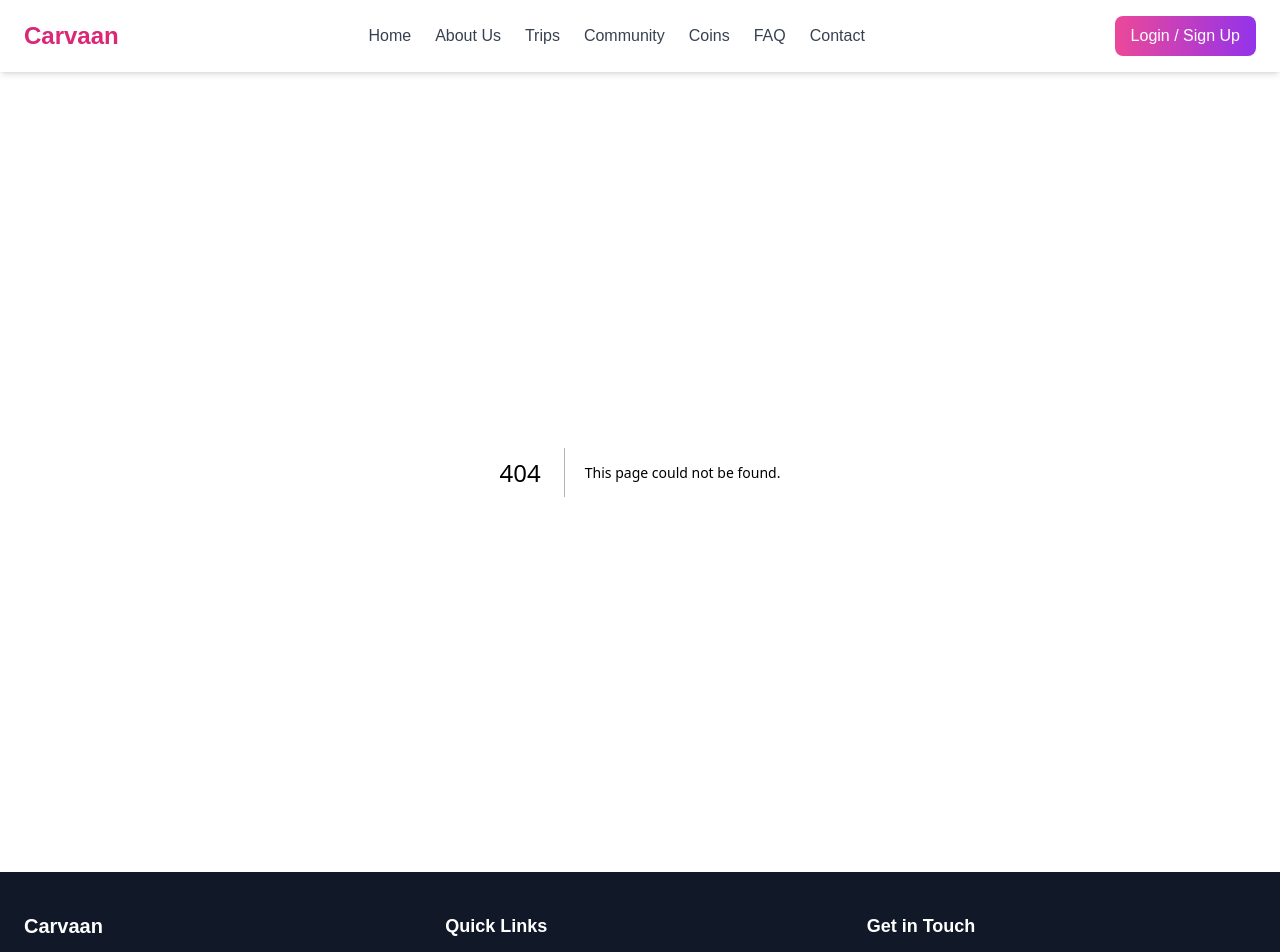
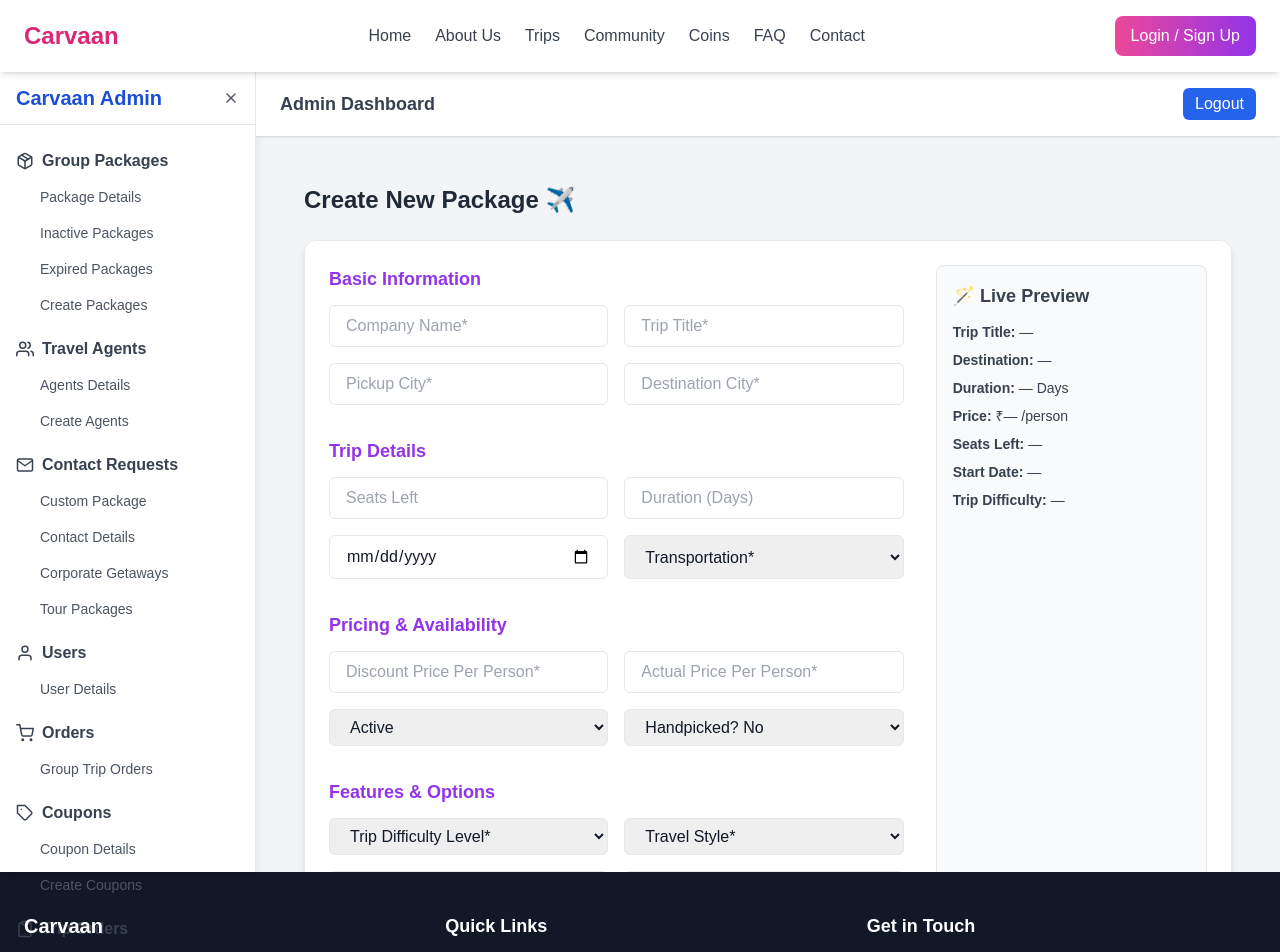
Before and after one commit to carvaangurgaon1/carvaan-website, a Next.js app: page /admin/group-packages/create in a window 1280 px wide. Before the commit this address had no page. Shown: the top 952 px of the page. Built offline with nearby package versions, Linux system fonts and the light colour scheme.

Commit message:
Create page.tsx

```diff
--- /dev/null
+++ b/app/admin/group-packages/create/page.tsx
@@ -0,0 +1,266 @@
+"use client";
+import { useState } from "react";
+import { FiSave, FiUpload, FiMapPin, FiCalendar, FiDollarSign } from "react-icons/fi";
+
+export default function CreatePackagePage() {
+  const [formData, setFormData] = useState({
+    companyName: "",
+    tripTitle: "",
+    pickupCity: "",
+    destinationCity: "",
+    seatsLeft: "",
+    duration: "",
+    startDate: "",
+    discountPrice: "",
+    actualPrice: "",
+    captain: "",
+    transportation: "",
+    accommodation: "",
+    roomSharing: "",
+    network: "",
+    photography: "",
+    difficulty: "",
+    localExperience: "",
+    travelStyle: "",
+    tripPace: "",
+    firstTime: "No",
+    discountsAvailable: "No",
+    ageRange: "",
+    foodOptions: "",
+    groupSize: "",
+    flightsInclusive: "No",
+    citiesIncluded: "",
+    inclusions: "",
+    exclusions: "",
+    packingGuide: "",
+    itinerary: "",
+    meals: "",
+    handpicked: "No",
+    trending: "No",
+    isActive: "Yes",
+  });
+
+  const handleChange = (e: any) => {
+    const { name, value } = e.target;
+    setFormData((prev) => ({ ...prev, [name]: value }));
+  };
+
+  const handleSubmit = (e: any) => {
+    e.preventDefault();
+    console.log("Package Created:", formData);
+    alert("Package Created Successfully!");
+  };
+
+  return (
+    <div className="p-6">
+      <h1 className="text-2xl font-bold text-gray-800 mb-6">Create New Package ✈️</h1>
+
+      <form
+        onSubmit={handleSubmit}
+        className="grid lg:grid-cols-3 gap-8 bg-white p-6 rounded-xl shadow-md border"
+      >
+        {/* Left Section — Main Form */}
+        <div className="lg:col-span-2 space-y-8">
+          {/* Section 1 — Basic Info */}
+          <div>
+            <h2 className="text-lg font-semibold text-purple-600 mb-3">Basic Information</h2>
+            <div className="grid md:grid-cols-2 gap-4">
+              <input
+                name="companyName"
+                placeholder="Company Name*"
+                value={formData.companyName}
+                onChange={handleChange}
+                className="border rounded-md px-4 py-2 w-full"
+              />
+              <input
+                name="tripTitle"
+                placeholder="Trip Title*"
+                value={formData.tripTitle}
+                onChange={handleChange}
+                className="border rounded-md px-4 py-2 w-full"
+              />
+              <input
+                name="pickupCity"
+                placeholder="Pickup City*"
+                value={formData.pickupCity}
+                onChange={handleChange}
+                className="border rounded-md px-4 py-2 w-full"
+              />
+              <input
+                name="destinationCity"
+                placeholder="Destination City*"
+                value={formData.destinationCity}
+                onChange={handleChange}
+                className="border rounded-md px-4 py-2 w-full"
+              />
+            </div>
+          </div>
+
+          {/* Section 2 — Trip Details */}
+          <div>
+            <h2 className="text-lg font-semibold text-purple-600 mb-3">Trip Details</h2>
+            <div className="grid md:grid-cols-2 gap-4">
+              <input
+                name="seatsLeft"
+                type="number"
+                placeholder="Seats Left"
+                value={formData.seatsLeft}
+                onChange={handleChange}
+                className="border rounded-md px-4 py-2"
+              />
+              <input
+                name="duration"
+                type="number"
+                placeholder="Duration (Days)"
+                value={formData.duration}
+                onChange={handleChange}
+                className="border rounded-md px-4 py-2"
+              />
+              <input
+                name="startDate"
+                type="date"
+                value={formData.startDate}
+                onChange={handleChange}
+                className="border rounded-md px-4 py-2"
+              />
+              <select
+                name="transportation"
+                value={formData.transportation}
+                onChange={handleChange}
+                className="border rounded-md px-4 py-2"
+              >
+                <option value="">Transportation*</option>
+                <option>Bus</option>
+                <option>Train</option>
+                <option>Flight</option>
+                <option>Private Vehicle</option>
+              </select>
+            </div>
+          </div>
+
+          {/* Section 3 — Pricing & Availability */}
+          <div>
+            <h2 className="text-lg font-semibold text-purple-600 mb-3">Pricing & Availability</h2>
+            <div className="grid md:grid-cols-2 gap-4">
+              <input
+                name="discountPrice"
+                type="number"
+                placeholder="Discount Price Per Person*"
+                value={formData.discountPrice}
+                onChange={handleChange}
+                className="border rounded-md px-4 py-2"
+              />
+              <input
+                name="actualPrice"
+                type="number"
+                placeholder="Actual Price Per Person*"
+                value={formData.actualPrice}
+                onChange={handleChange}
+                className="border rounded-md px-4 py-2"
+              />
+              <select
+                name="isActive"
+                value={formData.isActive}
+                onChange={handleChange}
+                className="border rounded-md px-4 py-2"
+              >
+                <option value="Yes">Active</option>
+                <option value="No">Inactive</option>
+              </select>
+              <select
+                name="handpicked"
+                value={formData.handpicked}
+                onChange={handleChange}
+                className="border rounded-md px-4 py-2"
+              >
+                <option value="No">Handpicked? No</option>
+                <option value="Yes">Handpicked? Yes</option>
+              </select>
+            </div>
+          </div>
+
+          {/* Section 4 — Features */}
+          <div>
+            <h2 className="text-lg font-semibold text-purple-600 mb-3">Features & Options</h2>
+            <div className="grid md:grid-cols-2 gap-4">
+              <select name="difficulty" value={formData.difficulty} onChange={handleChange} className="border rounded-md px-4 py-2">
+                <option value="">Trip Difficulty Level*</option>
+                <option>Easy</option>
+                <option>Moderate</option>
+                <option>Difficult</option>
+              </select>
+              <select name="travelStyle" value={formData.travelStyle} onChange={handleChange} className="border rounded-md px-4 py-2">
+                <option value="">Travel Style*</option>
+                <option>Relaxed</option>
+                <option>Adventurous</option>
+                <option>Luxury</option>
+              </select>
+              <select name="roomSharing" value={formData.roomSharing} onChange={handleChange} className="border rounded-md px-4 py-2">
+                <option value="">Room Sharing*</option>
+                <option>Single</option>
+                <option>Double</option>
+                <option>Triple</option>
+              </select>
+              <select name="ageRange" value={formData.ageRange} onChange={handleChange} className="border rounded-md px-4 py-2">
+                <option value="">Age Range*</option>
+                <option>18-30</option>
+                <option>30-45</option>
+                <option>45+</option>
+              </select>
+            </div>
+          </div>
+
+          {/* Section 5 — Description */}
+          <div>
+            <h2 className="text-lg font-semibold text-purple-600 mb-3">Description & Content</h2>
+            <textarea
+              name="description"
+              placeholder="Write full package description..."
+              value={(formData as any).description}
+              onChange={handleChange}
+              rows={4}
+              className="border rounded-md w-full px-4 py-2"
+            />
+            <textarea
+              name="inclusions"
+              placeholder="Inclusions"
+              value={formData.inclusions}
+              onChange={handleChange}
+              rows={2}
+              className="border rounded-md w-full px-4 py-2 mt-3"
+            />
+            <textarea
+              name="exclusions"
+              placeholder="Exclusions"
+              value={formData.exclusions}
+              onChange={handleChange}
+              rows={2}
+              className="border rounded-md w-full px-4 py-2 mt-3"
+            />
+          </div>
+
+          <button
+            type="submit"
+            className="bg-purple-600 text-white font-semibold px-6 py-3 rounded-md hover:bg-purple-700 transition flex items-center gap-2"
+          >
+            <FiSave /> Create Package
+          </button>
+        </div>
+
+        {/* Right Section — Live Preview */}
+        <div className="bg-gray-50 border rounded-lg p-4">
+          <h2 className="text-lg font-semibold text-gray-700 mb-3">🪄 Live Preview</h2>
+          <div className="space-y-2 text-sm text-gray-700">
+            <p><strong>Trip Title:</strong> {formData.tripTitle || "—"}</p>
+            <p><strong>Destination:</strong> {formData.destinationCity || "—"}</p>
+            <p><strong>Duration:</strong> {formData.duration || "—"} Days</p>
+            <p><strong>Price:</strong> ₹{formData.discountPrice || "—"} /person</p>
+            <p><strong>Seats Left:</strong> {formData.seatsLeft || "—"}</p>
+            <p><strong>Start Date:</strong> {formData.startDate || "—"}</p>
+            <p><strong>Trip Difficulty:</strong> {formData.difficulty || "—"}</p>
+          </div>
+        </div>
+      </form>
+    </div>
+  );
+}
```
